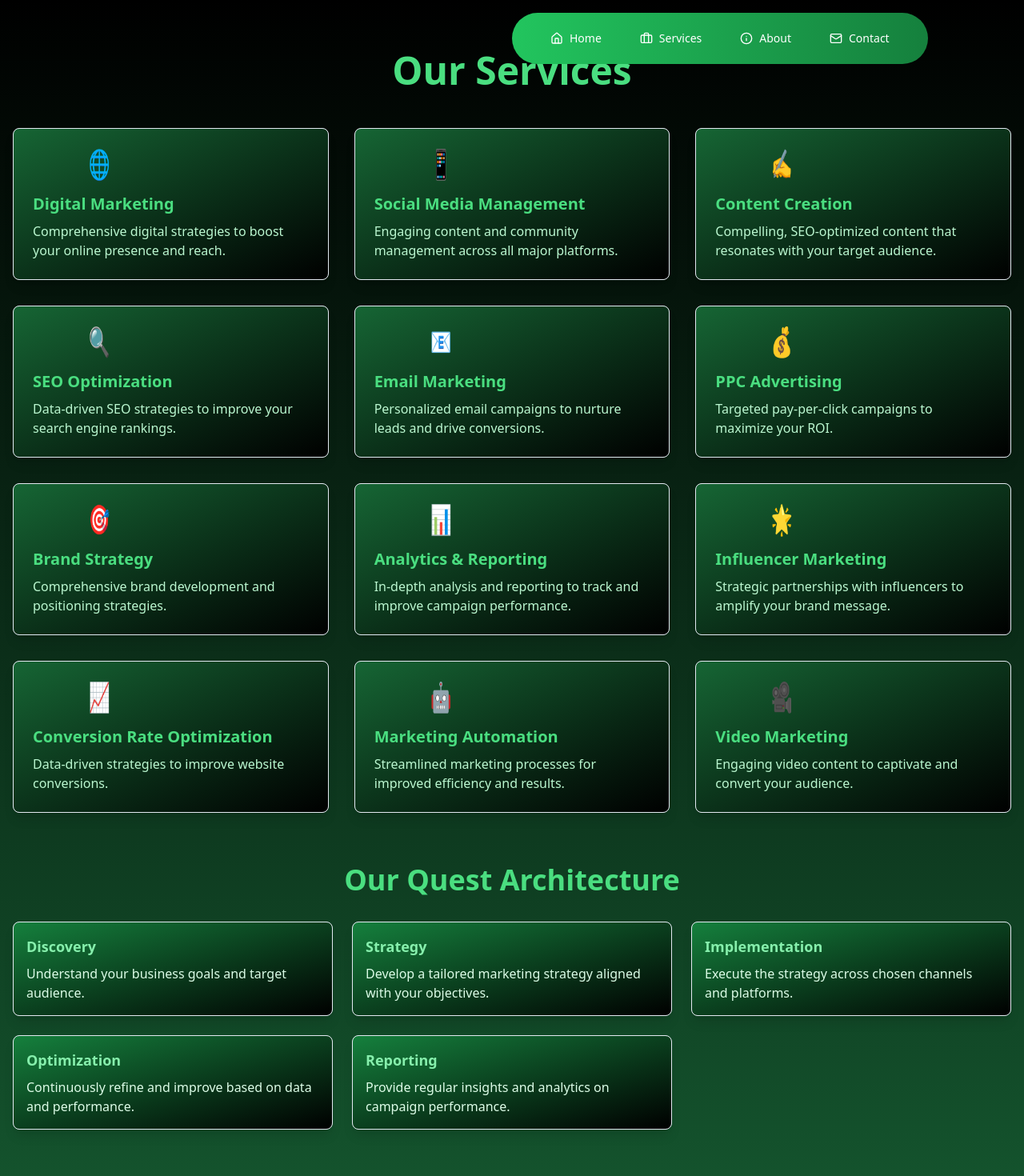
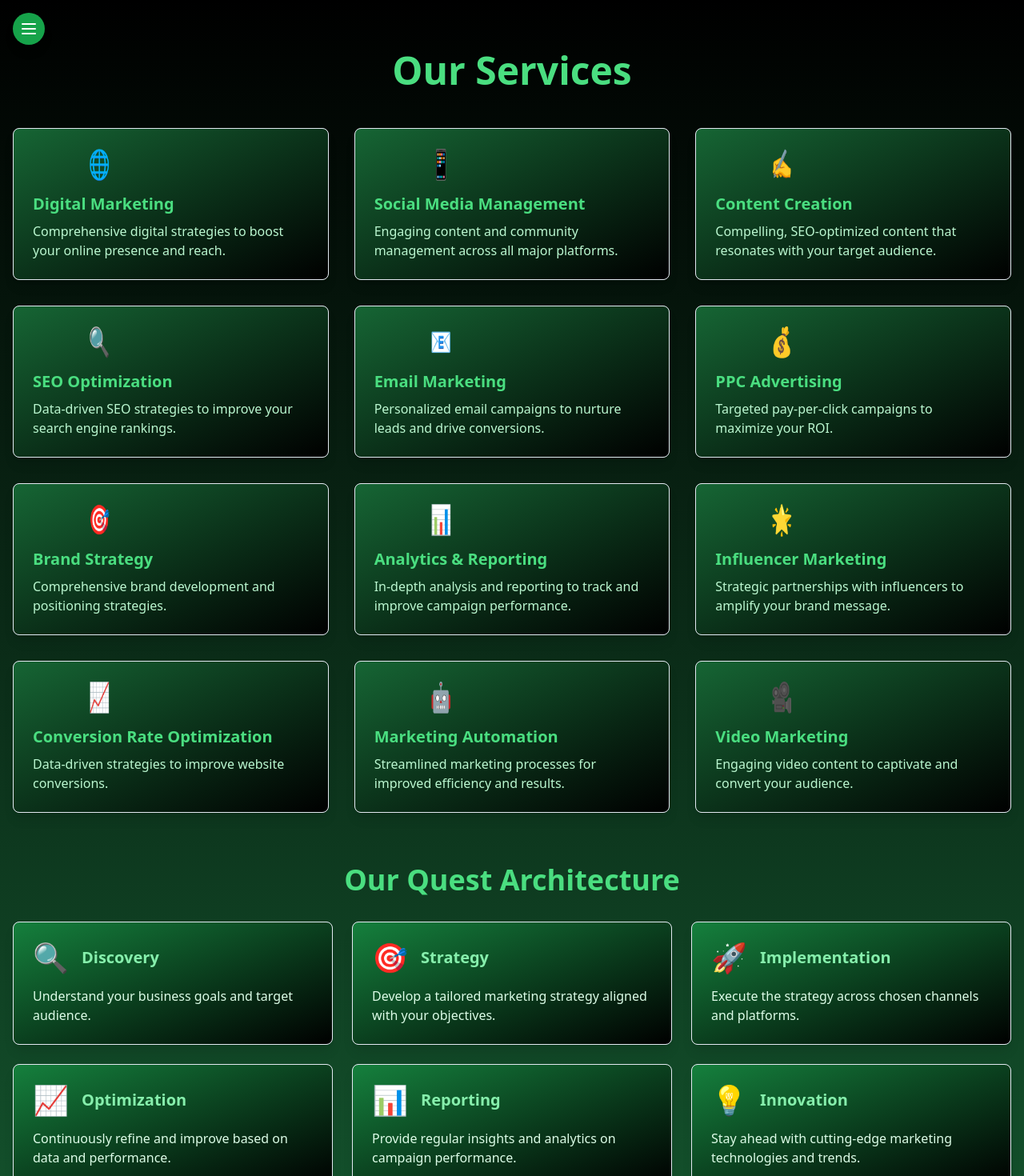
Before and after one commit to BitTony3/numus, a React (Vite) app: page /services in a window 1280 px wide. Shown: the top 1470 px of the page at 80% size. Built offline with nearby package versions, Linux system fonts and the light colour scheme.

Commit message:
Update project structure
Restructure the codebase to enhance organization and maintainability.
[skip gpt_engineer]

```diff
--- a/src/components/FloatingMenu.jsx
+++ b/src/components/FloatingMenu.jsx
@@ -1,31 +1,57 @@
-import React from 'react';
-import { motion } from 'framer-motion';
+import React, { useState } from 'react';
+import { motion, AnimatePresence } from 'framer-motion';
 import { Button } from '@/components/ui/button';
 import { Link } from 'react-router-dom';
 import { navItems } from '../nav-items';
+import { Menu } from 'lucide-react';
 
 const FloatingMenu = () => {
+  const [isOpen, setIsOpen] = useState(false);
+
   return (
+    <>
+      <motion.button
+        className="fixed top-4 left-4 z-50 bg-green-600 text-white p-2 rounded-full shadow-lg"
+        onClick={() => setIsOpen(!isOpen)}
+        whileHover={{ scale: 1.1 }}
+        whileTap={{ scale: 0.9 }}
+      >
+        <Menu size={24} />
+      </motion.button>
+      <AnimatePresence>
+        {isOpen && (
           <motion.nav
-      className="fixed top-4 left-1/2 transform -translate-x-1/2 z-50 bg-gradient-to-r from-green-500 to-green-700 bg-opacity-80 backdrop-blur-md rounded-full px-6 py-3"
-      initial={{ y: -100 }}
-      animate={{ y: 0 }}
-      transition={{ type: 'spring', stiffness: 120 }}
+            className="fixed top-0 left-0 h-full w-64 bg-gradient-to-b from-green-800 to-green-900 z-40 shadow-lg"
+            initial={{ x: '-100%' }}
+            animate={{ x: 0 }}
+            exit={{ x: '-100%' }}
+            transition={{ type: 'spring', stiffness: 300, damping: 30 }}
           >
+            <div className="flex flex-col items-start p-8 space-y-4">
               {navItems.map((item, index) => (
+                <motion.div
+                  key={index}
+                  initial={{ opacity: 0, x: -20 }}
+                  animate={{ opacity: 1, x: 0 }}
+                  transition={{ delay: index * 0.1 }}
+                >
                   <Button
-          key={index}
                     variant="ghost"
-          className="text-white hover:text-green-200 transition-colors duration-300 mx-2"
+                    className="text-white hover:text-green-200 transition-colors duration-300"
                     asChild
                   >
-          <Link to={item.to}>
+                    <Link to={item.to} className="flex items-center">
                       {item.icon}
                       <span className="ml-2">{item.title}</span>
                     </Link>
                   </Button>
+                </motion.div>
               ))}
+            </div>
           </motion.nav>
+        )}
+      </AnimatePresence>
+    </>
   );
 };
 
--- a/src/pages/Index.jsx
+++ b/src/pages/Index.jsx
@@ -21,7 +21,7 @@ const Index = () => {
   const backgroundColor = useTransform(
     scrollYProgress,
     [0, 1],
-    ["rgba(0, 0, 0, 1)", "rgba(0, 128, 0, 0.8)"]
+    ["rgba(0, 10, 0, 1)", "rgba(0, 50, 0, 0.9)"]
   );
 
   useEffect(() => {
@@ -49,23 +49,29 @@ const Index = () => {
     { title: "Startup Z", description: "Achieved 500% ROI on marketing spend" },
   ];
 
+  const services = [
+    { name: 'AI-Powered Analytics', icon: '🤖', description: 'Harness the power of artificial intelligence for deep insights.' },
+    { name: 'Predictive Marketing', icon: '🔮', description: 'Anticipate trends and customer behavior with advanced algorithms.' },
+    { name: 'Omnichannel Optimization', icon: '🌐', description: 'Seamless integration across all marketing channels for maximum impact.' },
+  ];
+
   return (
     <motion.div
       ref={containerRef}
-      className="min-h-screen text-white dark:text-gray-200 overflow-x-hidden"
+      className="min-h-screen text-white overflow-x-hidden"
       style={{ background: backgroundColor }}
     >
-      <Button onClick={toggleTheme} className="fixed top-4 right-4 z-50">
-        Toggle Theme
+      <Button onClick={toggleTheme} className="fixed top-4 right-4 z-50 bg-green-600 hover:bg-green-700">
+        {theme === 'dark' ? '☀️' : '🌙'}
       </Button>
       <FloatingMenu />
       <div className="h-screen w-full relative">
         <Canvas className="absolute inset-0">
           <FuturisticScene />
         </Canvas>
-        <div className="absolute inset-0 flex flex-col items-center justify-center bg-gradient-to-b from-transparent to-black/50">
+        <div className="absolute inset-0 flex flex-col items-center justify-center bg-gradient-to-b from-transparent to-black/70">
           <motion.h1
-            className="text-6xl font-bold text-green-400 z-10 mb-4"
+            className="text-6xl md:text-8xl font-bold text-green-400 z-10 mb-4"
             initial={{ opacity: 0, y: -50 }}
             animate={{ opacity: 1, y: 0 }}
             transition={{ duration: 0.5 }}
@@ -73,7 +79,7 @@ const Index = () => {
             Notka
           </motion.h1>
           <motion.p
-            className="text-2xl text-green-200 z-10 max-w-2xl text-center mb-8"
+            className="text-xl md:text-2xl text-green-200 z-10 max-w-2xl text-center mb-8 px-4"
             initial={{ opacity: 0 }}
             animate={{ opacity: 1 }}
             transition={{ duration: 0.5, delay: 0.2 }}
@@ -96,24 +102,23 @@ const Index = () => {
         <MarketingContent />
       </motion.div>
 
-      {/* New Sections */}
       <section className="py-20 bg-gradient-to-r from-green-900 to-black">
         <div className="container mx-auto px-4">
           <motion.h2
-            className="text-4xl font-bold text-center text-green-400 mb-12"
+            className="text-4xl md:text-5xl font-bold text-center text-green-400 mb-12"
             initial={{ opacity: 0, y: 50 }}
             animate={{ opacity: 1, y: 0 }}
             transition={{ duration: 0.5 }}
           >
             Our Impact
           </motion.h2>
-          <div className="w-full h-64">
+          <div className="w-full h-64 md:h-96">
             <ResponsiveContainer width="100%" height="100%">
               <BarChart data={chartData}>
-                <CartesianGrid strokeDasharray="3 3" />
-                <XAxis dataKey="name" />
-                <YAxis />
-                <Tooltip />
+                <CartesianGrid strokeDasharray="3 3" stroke="#1a4a1a" />
+                <XAxis dataKey="name" stroke="#4ade80" />
+                <YAxis stroke="#4ade80" />
+                <Tooltip contentStyle={{ backgroundColor: '#1a4a1a', border: 'none' }} />
                 <Bar dataKey="value" fill="#4ade80" />
               </BarChart>
             </ResponsiveContainer>
@@ -124,7 +129,7 @@ const Index = () => {
       <section className="py-20 bg-gradient-to-r from-black to-green-900">
         <div className="container mx-auto px-4">
           <motion.h2
-            className="text-4xl font-bold text-center text-green-400 mb-12"
+            className="text-4xl md:text-5xl font-bold text-center text-green-400 mb-12"
             initial={{ opacity: 0, y: 50 }}
             animate={{ opacity: 1, y: 0 }}
             transition={{ duration: 0.5 }}
@@ -141,7 +146,7 @@ const Index = () => {
                   exit={{ opacity: 0, scale: 0.8 }}
                   transition={{ duration: 0.5, delay: index * 0.1 }}
                 >
-                  <Card className="bg-green-800 p-6 rounded-lg shadow-lg hover:shadow-green-500/50 transition-all duration-300">
+                  <Card className="bg-green-800 p-6 rounded-lg shadow-lg hover:shadow-green-500/50 transition-all duration-300 h-full">
                     <h3 className="text-xl font-bold text-green-400 mb-2">{story.title}</h3>
                     <p className="text-green-200">{story.description}</p>
                   </Card>
@@ -151,6 +156,38 @@ const Index = () => {
           </div>
         </div>
       </section>
+
+      <section className="py-20 bg-gradient-to-r from-green-900 to-black">
+        <div className="container mx-auto px-4">
+          <motion.h2
+            className="text-4xl md:text-5xl font-bold text-center text-green-400 mb-12"
+            initial={{ opacity: 0, y: 50 }}
+            animate={{ opacity: 1, y: 0 }}
+            transition={{ duration: 0.5 }}
+          >
+            Our Services
+          </motion.h2>
+          <div className="grid grid-cols-1 md:grid-cols-3 gap-8">
+            {services.map((service, index) => (
+              <motion.div
+                key={service.name}
+                initial={{ opacity: 0, scale: 0.8 }}
+                animate={{ opacity: 1, scale: 1 }}
+                transition={{ duration: 0.5, delay: index * 0.1 }}
+              >
+                <Card className="bg-green-800 p-6 rounded-lg shadow-lg hover:shadow-green-500/50 transition-all duration-300 h-full flex flex-col justify-between">
+                  <div>
+                    <div className="text-4xl mb-4">{service.icon}</div>
+                    <h3 className="text-xl font-bold text-green-400 mb-2">{service.name}</h3>
+                    <p className="text-green-200">{service.description}</p>
+                  </div>
+                  <Button className="mt-4 bg-green-600 hover:bg-green-700">Learn More</Button>
+                </Card>
+              </motion.div>
+            ))}
+          </div>
+        </div>
+      </section>
     </motion.div>
   );
 };
--- a/src/pages/Services.jsx
+++ b/src/pages/Services.jsx
@@ -20,11 +20,12 @@ const services = [
 ];
 
 const questArchitecture = [
-  { name: 'Discovery', description: 'Understand your business goals and target audience.' },
-  { name: 'Strategy', description: 'Develop a tailored marketing strategy aligned with your objectives.' },
-  { name: 'Implementation', description: 'Execute the strategy across chosen channels and platforms.' },
-  { name: 'Optimization', description: 'Continuously refine and improve based on data and performance.' },
-  { name: 'Reporting', description: 'Provide regular insights and analytics on campaign performance.' },
+  { name: 'Discovery', description: 'Understand your business goals and target audience.', icon: '🔍' },
+  { name: 'Strategy', description: 'Develop a tailored marketing strategy aligned with your objectives.', icon: '🎯' },
+  { name: 'Implementation', description: 'Execute the strategy across chosen channels and platforms.', icon: '🚀' },
+  { name: 'Optimization', description: 'Continuously refine and improve based on data and performance.', icon: '📈' },
+  { name: 'Reporting', description: 'Provide regular insights and analytics on campaign performance.', icon: '📊' },
+  { name: 'Innovation', description: 'Stay ahead with cutting-edge marketing technologies and trends.', icon: '💡' },
 ];
 
 const ServiceCard = ({ service, index }) => {
@@ -58,8 +59,11 @@ const QuestCard = ({ quest, index }) => {
       animate={{ opacity: 1, x: 0 }}
       transition={{ duration: 0.5, delay: index * 0.1 }}
     >
-      <Card className="bg-gradient-to-br from-green-700 to-black p-4 rounded-lg shadow-lg">
-        <h3 className="text-lg font-bold text-green-300 mb-2">{quest.name}</h3>
+      <Card className="bg-gradient-to-br from-green-700 to-black p-6 rounded-lg shadow-lg hover:shadow-green-500/50 transition-all duration-300">
+        <div className="flex items-center mb-4">
+          <span className="text-4xl mr-4">{quest.icon}</span>
+          <h3 className="text-xl font-bold text-green-300">{quest.name}</h3>
+        </div>
         <p className="text-green-100">{quest.description}</p>
       </Card>
     </motion.div>
```
Lines whose indentation alone changed are shown as unchanged.
